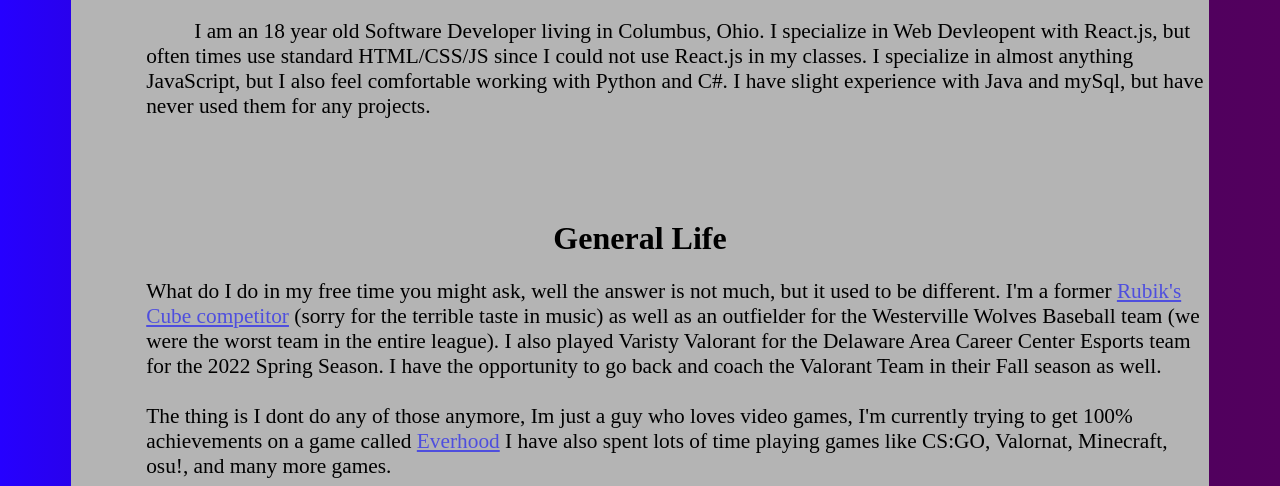
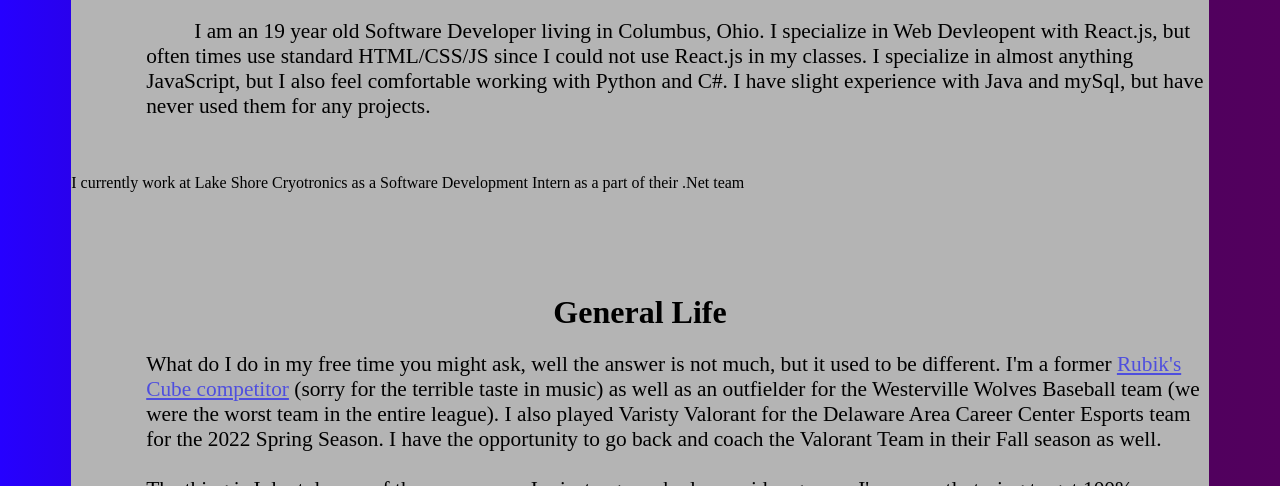
Before and after one commit to Matt4g/Portfolio, a plain HTML site: page public/index.html in a window 1280 px wide. Shown: the part 614-1100 px from the top of the page. Drawn offline with nearby package versions, Linux system fonts and the light colour scheme.

Commit message:
add Lake Shore to work experience

```diff
--- a/public/index.html
+++ b/public/index.html
@@ -17,8 +17,9 @@
             <img src="img/Matt Senior Photos-2.jpg" id="senior">
             <div id="mainArea">
                     <h1 id="h1">About My Coding Abilities</h1>
-                <p class="textBox"id="about">&emsp;&emsp; I am an 18 year old Software Developer living in Columbus, Ohio. I specialize in Web Devleopent with React.js, but often times use standard HTML/CSS/JS since I could not use React.js in my classes. I specialize in almost anything JavaScript, but I also feel comfortable working with Python and C#. I have slight experience with Java and mySql, but have never used them for any projects. </p>
-
+                <p class="textBox"id="about">&emsp;&emsp; I am an 19 year old Software Developer living in Columbus, Ohio. I specialize in Web Devleopent with React.js, but often times use standard HTML/CSS/JS since I could not use React.js in my classes. I specialize in almost anything JavaScript, but I also feel comfortable working with Python and C#. I have slight experience with Java and mySql, but have never used them for any projects. </p>
+                <br>
+                <p>I currently work at Lake Shore Cryotronics as a Software  Development Intern as a part of their .Net team</p>
                 <h1 id="h1">General Life</h1>
                 <p class="textBox" id="life" >What do I do in my free time you might ask, well the answer is not much, but it used to be different. I'm a former <a href="https://youtu.be/fKjOwCS2_wQ" target="_blank">Rubik's Cube competitor</a> (sorry for the terrible taste in music) as well as an outfielder for the Westerville Wolves Baseball team (we were the worst team in the entire league). I also played Varisty Valorant for the Delaware Area Career Center Esports team for the 2022 Spring Season. I have the opportunity to go back and coach the Valorant Team in their Fall season as well.
                     <br><br>
```
Also changed, not shown: public/work.html (+2 -0 lines).
